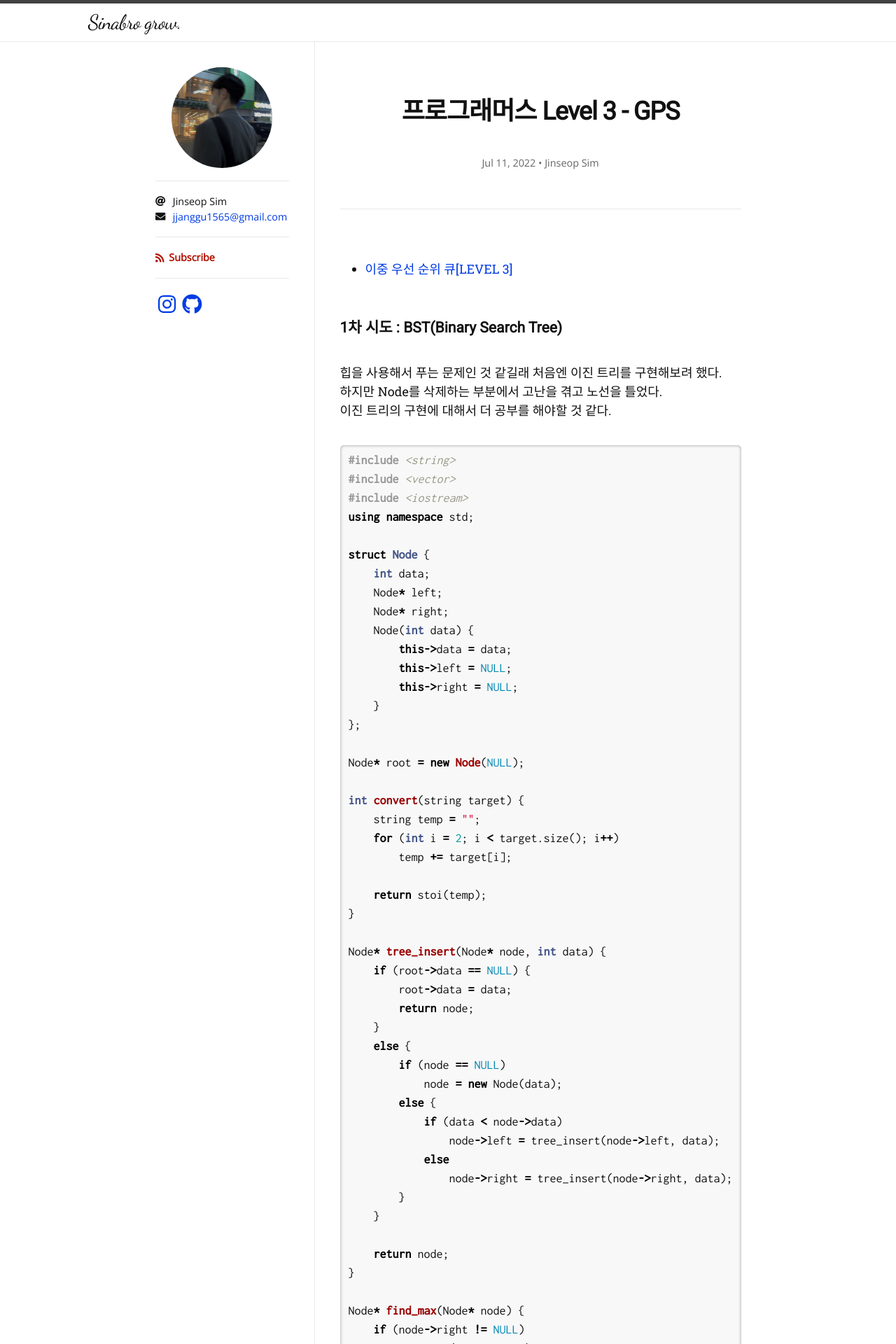
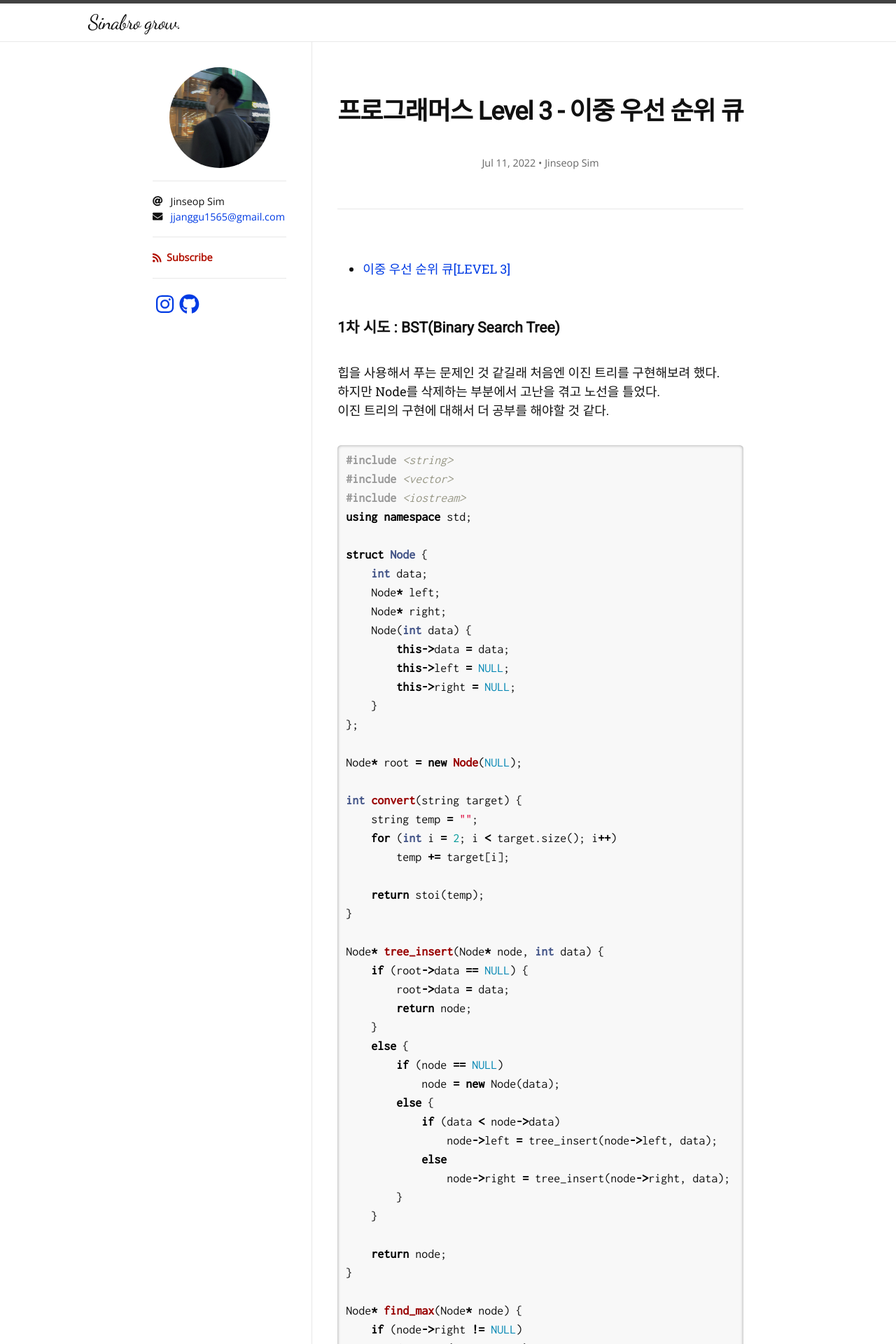
Before and after one commit to Jinseop-Sim/Jinseop-Sim.github.io, a Jekyll site: the page built from _posts/2022-07-11-programmers-15.md, in a window 1280 px wide. Shown: the top 1920 px of the page at 70% size. Built offline with Jekyll 4.4.1, drawn with Linux system fonts in a browser that asks for light colours; nearby versions of some CDN libraries; some web fonts are replaced.

Commit message:
modify post

```diff
--- a/_posts/2022-07-11-programmers-15.md
+++ b/_posts/2022-07-11-programmers-15.md
@@ -1,6 +1,6 @@
 ---
 layout: post
-title: "프로그래머스 Level 3 - GPS"
+title: "프로그래머스 Level 3 - 이중 우선 순위 큐"
 categories: Programmers
 tags: [cpp]
 author:
```
Also changed, not shown: _posts/2022-07-16-programmes-16.md (+5 -0 lines).
